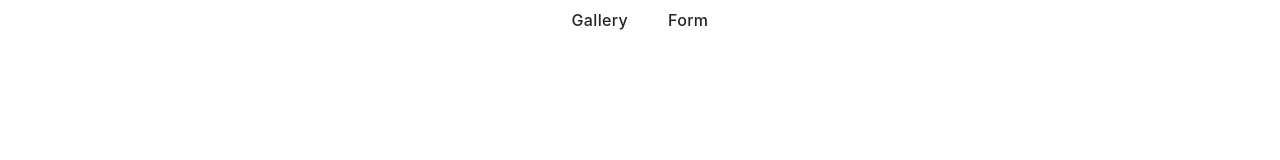
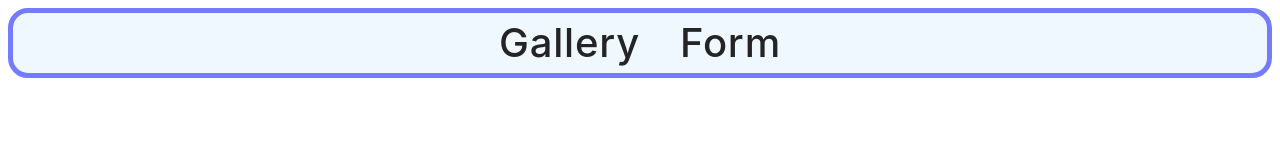
Before and after one commit to PrysiazhnaIra/goit-js-hw-09, a website built with Vite: page src/index.html in a window 1280 px wide. Built offline with nearby package versions, Linux system fonts and the light colour scheme.

Commit message:
readme and styles for main page

```diff
--- a/src/css/header.css
+++ b/src/css/header.css
@@ -7,12 +7,16 @@
   align-items: center;
   justify-content: center;
   gap: 40px;
+  border: 5px solid #747bff;
+  border-radius: 20px;
+  background-color: aliceblue;
 }
 
 .nav-link {
   font-weight: 500;
   letter-spacing: 0.02em;
   line-height: 1.5;
+  font-size: 40px;
 }
 
 .nav-link:hover,
```
Also changed, not shown: README.md. Lines whose indentation alone changed are shown as unchanged.
